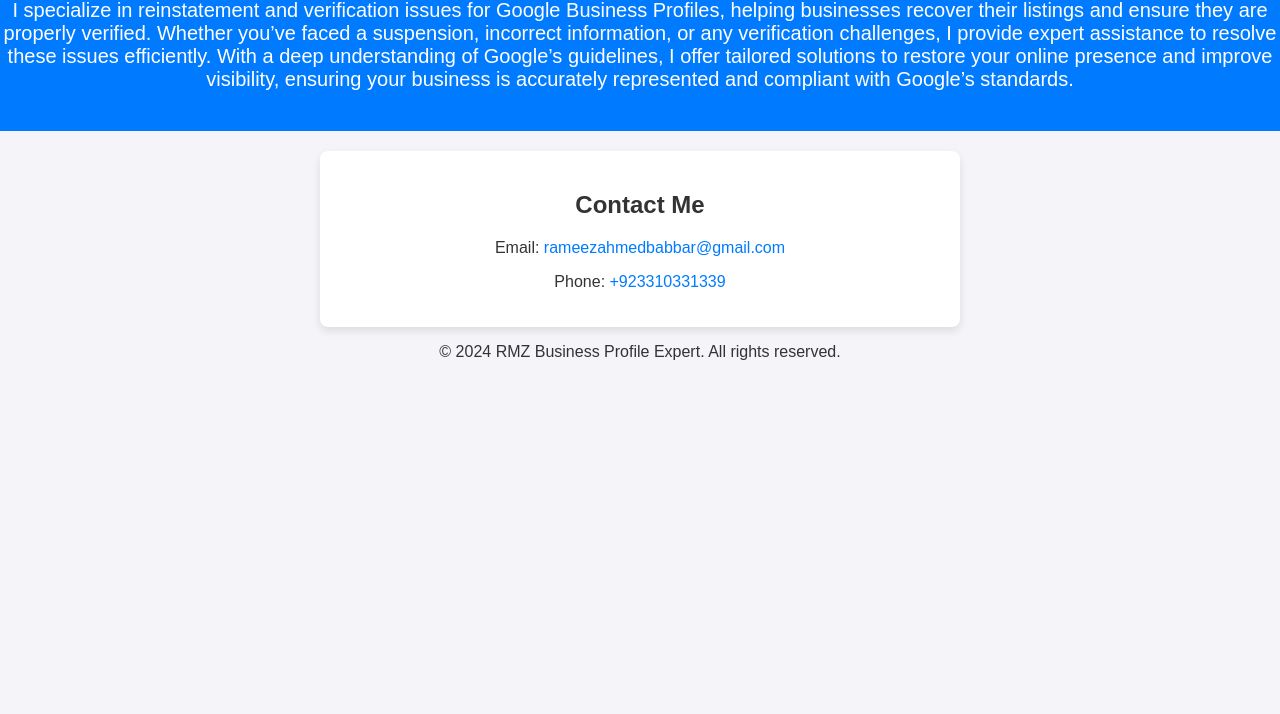
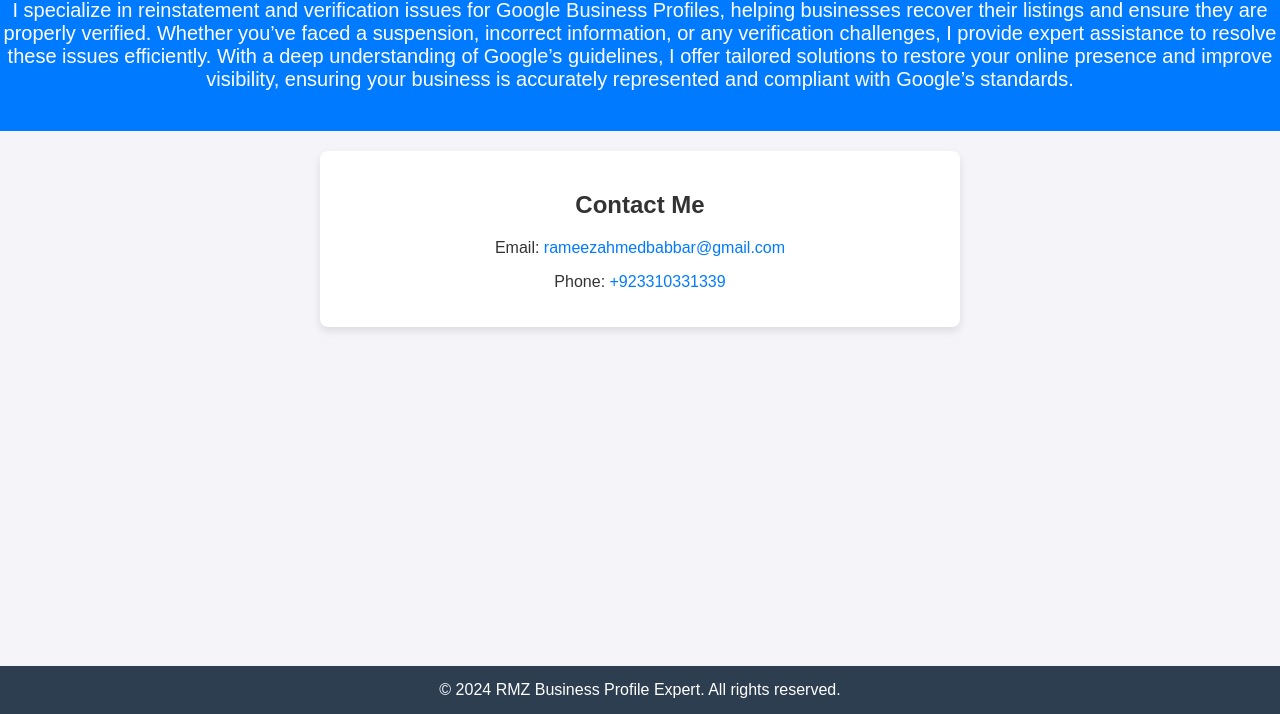
Before and after one commit to rameezahmedbabbar/index.html, a plain HTML site: page index.html in a window 1280 px wide. Shown: the part 86-800 px from the top of the page. Drawn offline with Linux system fonts and the light colour scheme.

Commit message:
Update style.css

```diff
--- a/style.css
+++ b/style.css
@@ -46,8 +46,16 @@ header p {
     text-decoration: underline;
 }
 
-footer {
-    margin-top: 40px;
-    font-size: 0.9rem;
-    color: #777;
+.footer {
+    background-color: #2c3e50;
+    color: #fff;
+    text-align: center;
+    padding: 15px;
+    position: absolute;
+    bottom: 0;
+    width: 100%;
 }
+.footer p {
+    margin: 0;
+    font-size: 1em;
+}
```
